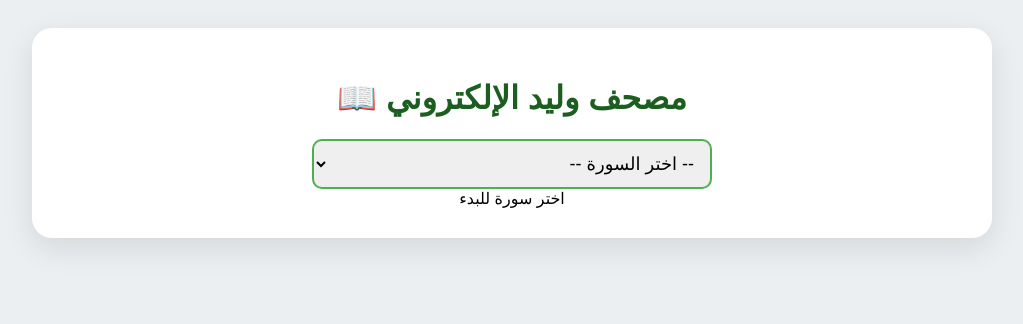
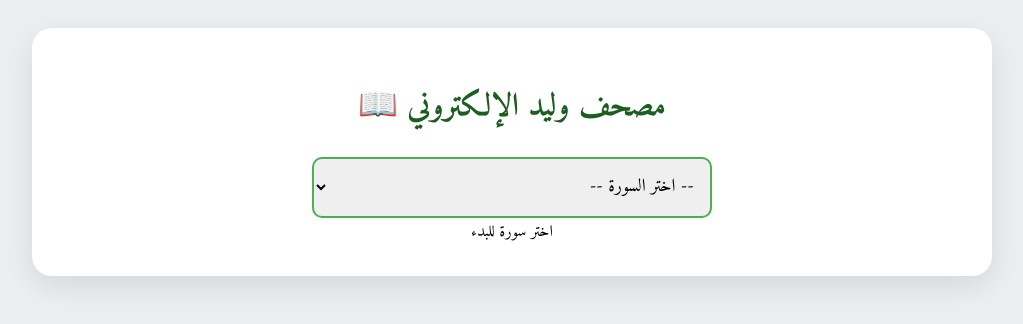
Before and after one commit to waleedd189/my-quran-api, a website: page index.html in a window 1280 px wide. Shown: the whole page, without its empty margins (128-1151 px from the left). Drawn offline with Linux system fonts and the light colour scheme.

Commit message:
Update index.html

```diff
--- a/index.html
+++ b/index.html
@@ -6,17 +6,59 @@
 <style>
 @import url('https://fonts.googleapis.com/css2?family=Amiri:wght@400;700&display=swap');
 
+body {
+    font-family: 'Amiri', serif;
+    background: #eceff1;
+    text-align: center;
+    padding: 20px;
+}
+
+.container {
+    max-width: 900px;
+    margin: auto;
+    background: white;
+    padding: 30px;
+    border-radius: 20px;
+    box-shadow: 0 10px 30px rgba(0,0,0,0.1);
+}
+
+h1 {
+    color: #1b5e20;
+    font-size: 32px;
+}
+
+select {
+    padding: 12px;
+    width: 100%;
+    max-width: 400px;
+    border-radius: 10px;
+    border: 2px solid #4caf50;
+    font-size: 18px;
+    cursor: pointer;
+    font-family: 'Amiri', serif;
+}
+
 .ayah {
-    font-family: 'Amiri', serif;
+    background: #f1f8e9;
+    padding: 25px;
+    margin: 15px 0;
+    border-right: 8px solid #4caf50;
     font-size: 28px;
     line-height: 2.2;
+    text-align: right;
+    border-radius: 8px;
+    font-family: 'Amiri', serif;
 }
-body { font-family: sans-serif; background: #eceff1; text-align: center; padding: 20px; }
-.container { max-width: 900px; margin: auto; background: white; padding: 30px; border-radius: 20px; box-shadow: 0 10px 30px rgba(0,0,0,0.1); }
-h1 { color: #1b5e20; }
-select { padding: 12px; width: 100%; max-width: 400px; border-radius: 10px; border: 2px solid #4caf50; font-size: 18px; cursor: pointer; }
-.ayah { background: #f1f8e9; padding: 25px; margin: 15px 0; border-right: 8px solid #4caf50; font-size: 26px; line-height: 2.2; text-align: right; border-radius: 8px; }
-.surah-header { background: #1b5e20; color: white; padding: 15px; border-radius: 10px; font-size: 30px; margin-bottom: 20px; }
+
+.surah-header {
+    background: #1b5e20;
+    color: white;
+    padding: 15px;
+    border-radius: 10px;
+    font-size: 30px;
+    margin-bottom: 20px;
+    font-family: 'Amiri', serif;
+}
 </style>
 </head>
 <body>
@@ -28,7 +70,8 @@ select { padding: 12px; width: 100%; max-width: 400px; border-radius: 10px; bord
 <div id="content">اختر سورة للبدء</div>
 </div>
 <script>
-const surahNames = ["الفاتحة","البقرة","آل عمران","النساء","المائدة","الأنعام","الأعراف","الأنفال","التوبة","يونس","هود","يوسف","الرعد","إبراهيم","الحجر","النحل","الإسراء","الكهف","مريم","طه","الأنبياء","الحج","المؤمنون","النور","الفرقان","الشعراء","النمل","القصص","العنكبوت","الروم","لقمان","السجدة","الأحزاب","سبأ","فاطر","يس","الصافات","ص","الزمر","غافر","فصلت","الشورى","الزخرف","الدخان","الجاثية","الأحقاف","محمد","الفتح","الحجرات","ق","الذاريات","الطور","النجم","القمر","الرحمن","الواقعة","الحديد","المجادلة","الحشر","الممتحنة","الصف","الجمعة","المنافقون","التغابن","الطلاق","التحريم","الملك","القلم","الحاقة","المعارج","نوح","الجن","المزمل","المدثر","القيامة","الإنسان","المرسلات","النبأ","النازعات","عبس","التكوير","الانفطار","المطففين","الانشقاق","البروج","الطارك","الأعلى","الغاشية","الفجر","البلد","الشمس","الليل","الضحى","الشرح","التين","العلق","القدر","البينة","الزلزلة","العاديات","القارعة","التكاثر","العصر","الهمزة","الفيل","قريش","الماعون","الكوثر","الكافرون","النصر","المسد","الإخلاص","الفلق","الناس"];
+const surahNames = ["الفاتحة","البقرة","آل عمران","النساء","المائدة","الأنعام","الأعراف","الأنفال","التوبة","يونس","هود","يوسف","الرعد","إبراهيم","الحجر","النحل","الإسراء","الكهف","مريم","طه","الأنبياء","الحج","المؤمنون","النور","الفرقان","الشعراء","النمل","القصص","العنكبوت","الروم","لقمان","السجدة","الأحزاب","سبأ","فاطر","يس","الصافات","ص","الزمر","غافر","فصلت","الشورى","الزخرف","الدخان","الجاثية","الأحقاف","محمد","الفتح","الحجرات","ق","الذاريات","الطور","النجم","القمر","الرحمن","الواقعة","الحديد","المجادلة","الحشر","الممتحنة","الصف","الجمعة","المنافقون","التغابن","الطلاق","التحجيل","الملك","القلم","الحاقة","المعارج","نوح","الجن","المزمل","المدثر","القيامة","الإنسان","المرسلات","النبأ","النازعات","عبس","التكوير","الانفطار","المطففين","الانشقاق","البروج","الطارق","الأعلى","الغاشية","الفجر","البلد","الشمس","الليل","الضحى","الشرح","التين","العلق","القدر","البينة","الزلزلة","العاديات","القارعة","التكاثر","العصر","الهمزة","الفيل","قريش","الماعون","الكوثر","الكافرون","النصر","المسد","الإخلاص","الفلق","الناس"];
+
 const select = document.getElementById('surahSelect');
 surahNames.forEach((name, index) => {
     let option = document.createElement('option');
@@ -36,6 +79,7 @@ option.value = index + 1;
     option.textContent = (index + 1) + ". " + name;
     select.appendChild(option);
 });
+
 async function loadSurah() {
     const id = select.value;
     if(!id) return;
@@ -44,7 +88,13 @@ contentDiv.innerHTML = "جارٍ التحميل...";
     try {
         const response = await fetch('/api?surah=' + id);
         const result = await response.json();
-let html = '<div class="surah-header">' + result.name + '</div>';
+
+        if(result.success === false) {
+            contentDiv.innerHTML = "حدث خطأ: " + result.error;
+            return;
+        }
+
+        let html = '<div class="surah-header">سورة ' + result.name + '</div>';
         result.ayahs.forEach(ayah => {
             html += '<div class="ayah">' + ayah.aya_text + ' <span style="color:#1b5e20;">(' + ayah.aya_no + ')</span></div>';
         });
```
Lines whose indentation alone changed are shown as unchanged.
